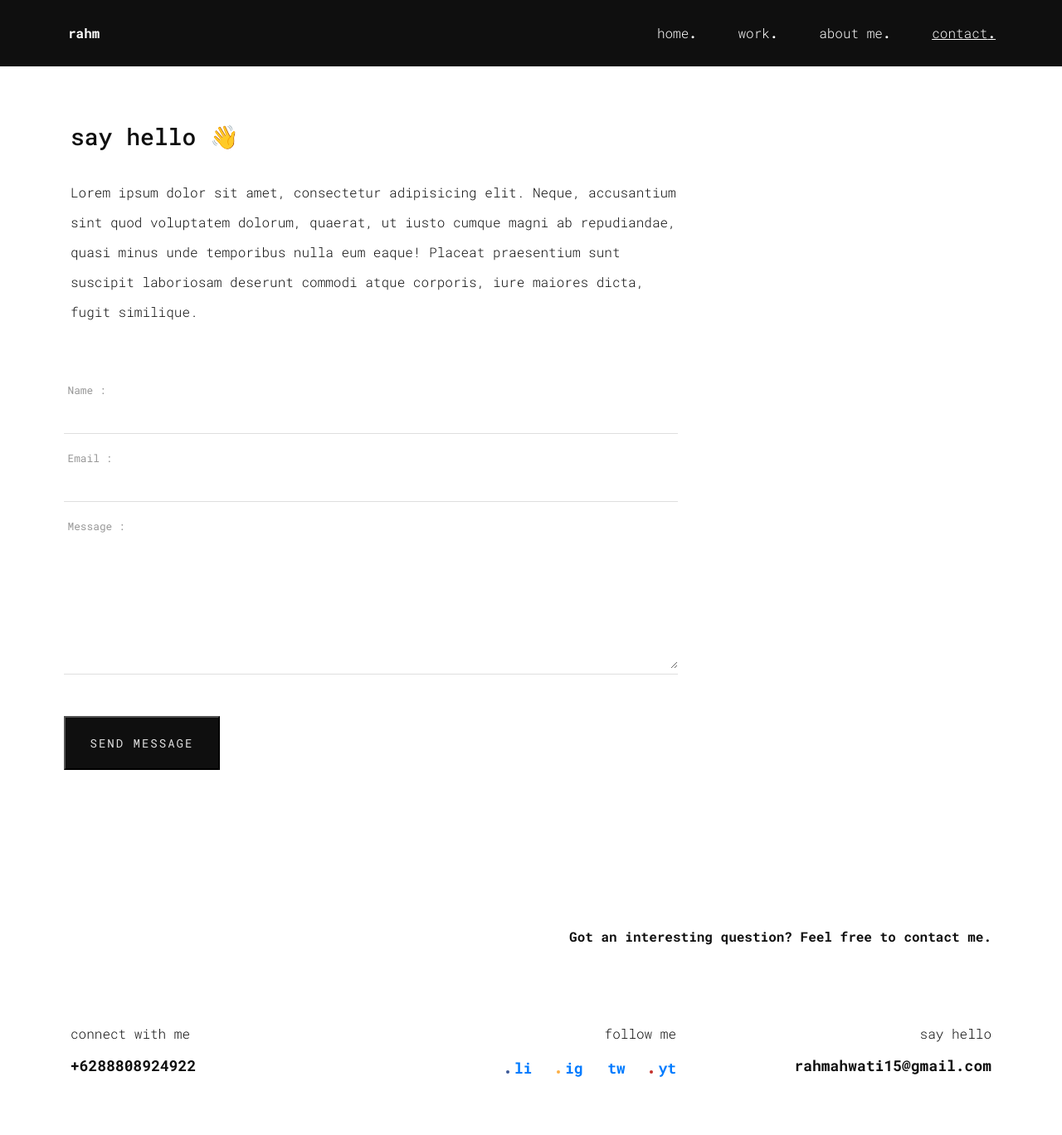
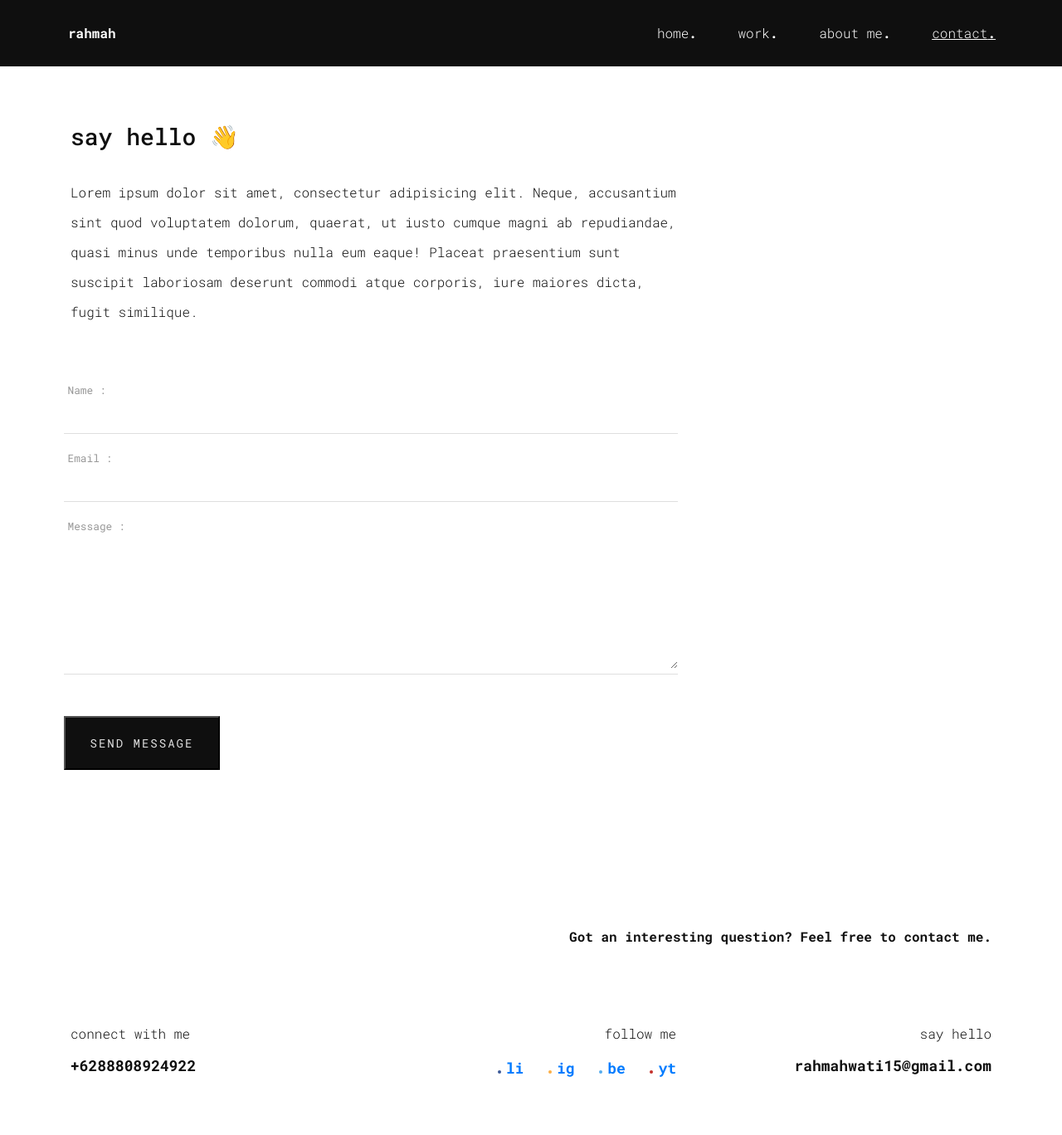
Before and after one commit to merahmahrun/portfolio.github.io, a plain HTML site: page contact.html in a window 1280 px wide. Shown: the whole page at 83% size. Drawn offline with nearby package versions, Linux system fonts and the light colour scheme.

Commit message:
Update contact.html

```diff
--- a/contact.html
+++ b/contact.html
@@ -29,7 +29,7 @@
             <!--------------- navbar starts here --------------->
             <nav>
                   <span id="brand">
-                        <a href="index.html">rahm</a>
+                        <a href="index.html">rahmah</a>
                   </span>
 
                   <ul id="menu">
@@ -157,7 +157,7 @@
                                           <ul>
                                                 <li id="fb" class="wow fadeInUp" data-wow-delay="0.4s"><a href="https://www.linkedin.com/in/rahmahwati/">li</a></li>
                                                 <li id="ig" class="wow fadeInUp" data-wow-delay="0.6s"><a href="https://www.instagram.com/_rahmahwati/">ig</a></li>
-                                                <li id="tw" class="wow fadeInUp" data-wow-delay="0.8s"><a href="#">tw</a></li>
+                                                <li id="be" class="wow fadeInUp" data-wow-delay="0.8s"><a href="#">be</a></li>
                                                 <li id="yt" class="wow fadeInUp" data-wow-delay="1s"><a href="#">yt</a></li>
                                           </ul>
 
```
